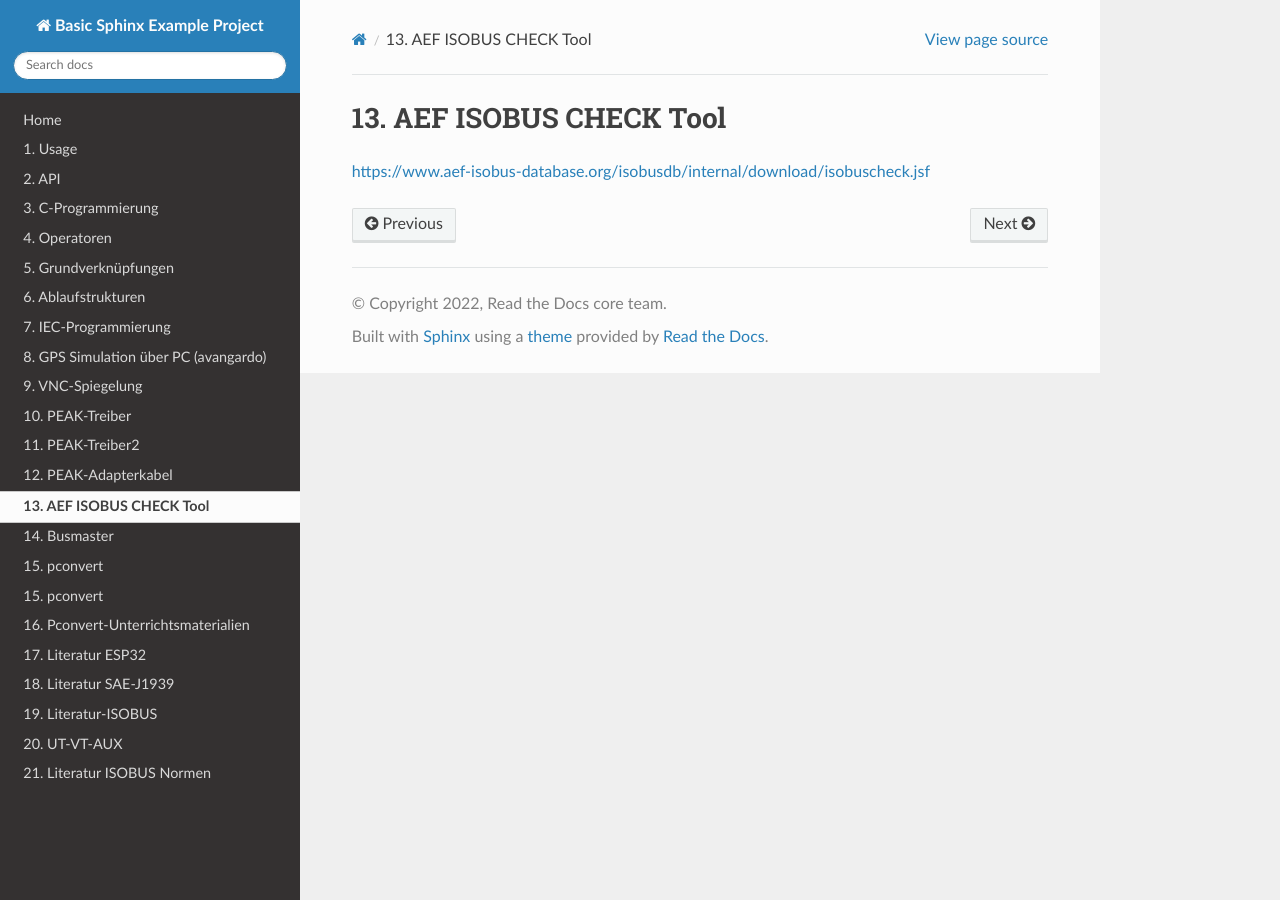
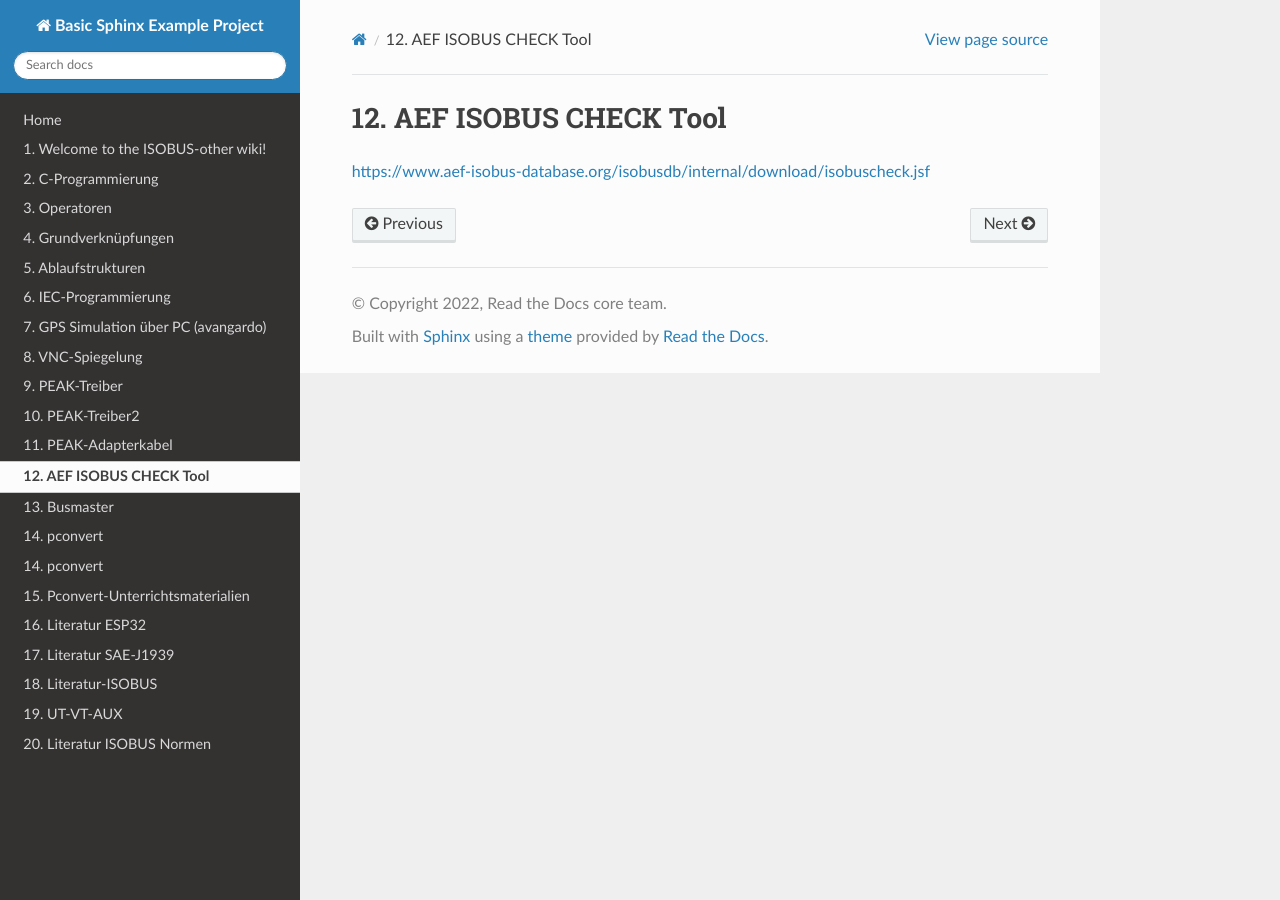
Before and after one commit to Meisterschulen-am-Ostbahnhof-Munchen/ISOBUS-other-docs, a Sphinx documentation site: the page built from docs/AEF-ISOBUS-CHECK-Tool.rst, in a window 1280 px wide. Built offline with Sphinx 7.4.7 and the Read the Docs theme 2.0.0, drawn with Linux system fonts in a browser that asks for light colours; pages that are not in the unit, such as notebooks, are missing from menus.

Commit message:
Update index.rst

```diff
--- a/docs/index.rst
+++ b/docs/index.rst
@@ -22,8 +22,7 @@
    :numbered:
 
    Home <self>
-   usage
-   api
+   Home
    C-Programmierung
    Literatur-C-Programmierung
    Operatoren
```
